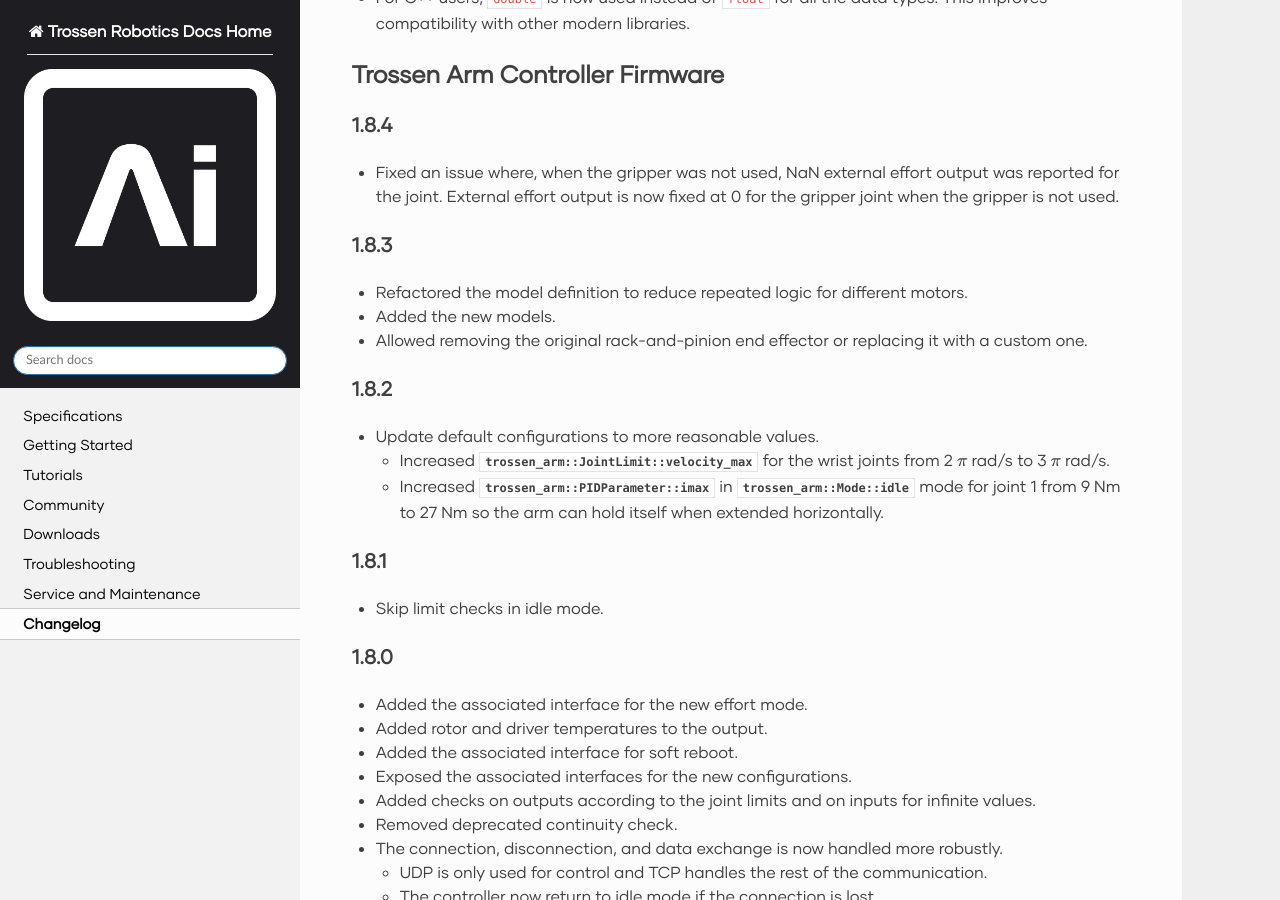
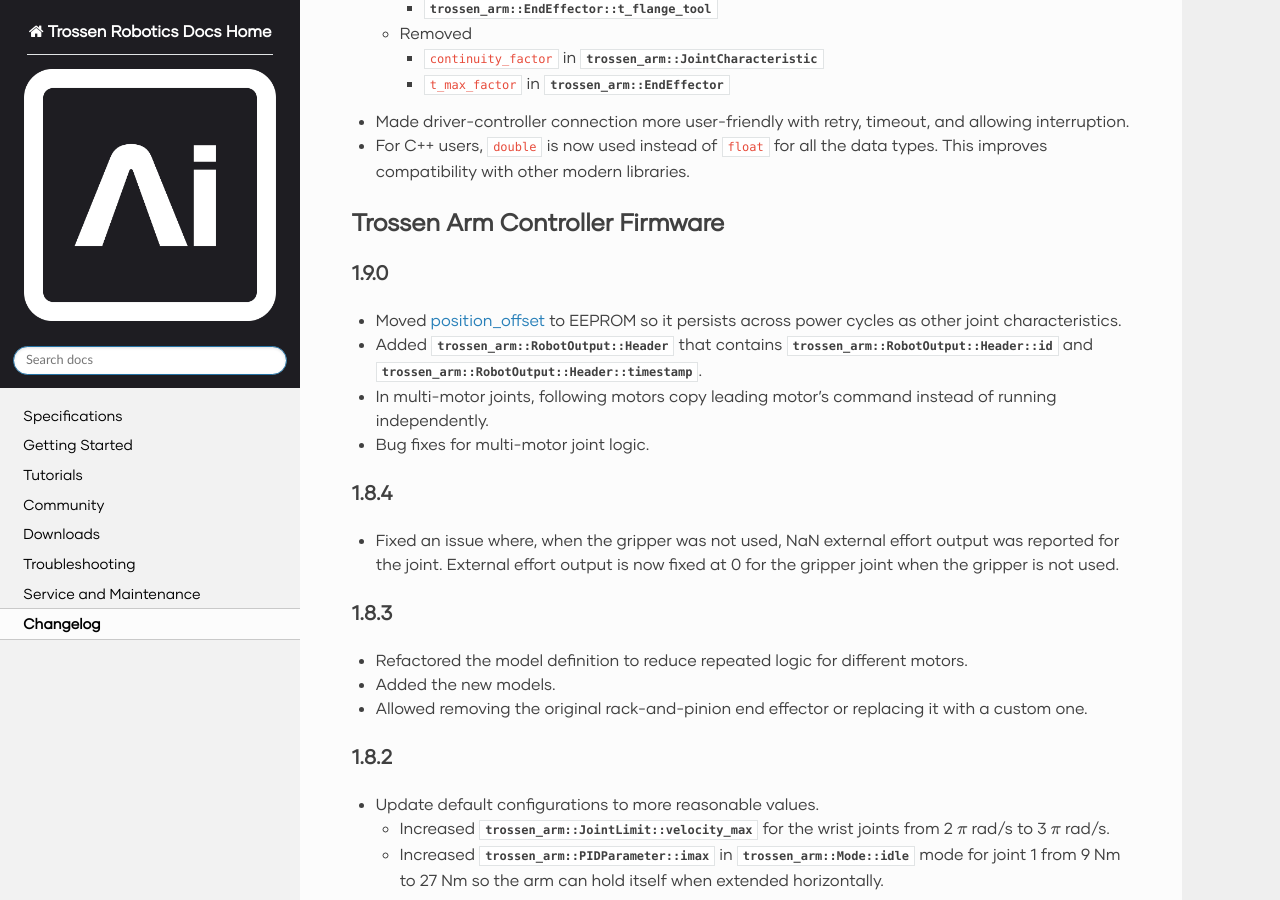
Before and after one commit to TrossenRobotics/trossen_arm, a Sphinx documentation site: the page built from docs/changelog.rst, in a window 1280 px wide and 900 px high, scrolled down 4151 px. Built offline with Sphinx 7.4.7 and the Read the Docs theme 3.1.0, drawn with Linux system fonts in a browser that asks for light colours; some web fonts are replaced; pages that are not in the unit, such as notebooks, are missing from menus; some of the changed text lies outside the part shown.

Commit message:
updated changelog

```diff
--- a/docs/changelog.rst
+++ b/docs/changelog.rst
@@ -4,6 +4,12 @@ Changelog
 
 Trossen Arm Driver
 ==================
+
+1.9.0
+-----
+
+- Moved :ref:`getting_started/configuration:position_offset` to EEPROM so it persists across power cycles as other joint characteristics.
+- Added :class:`trossen_arm::RobotOutput::Header` that contains :class:`trossen_arm::RobotOutput::Header::id` and :class:`trossen_arm::RobotOutput::Header::timestamp`.
 
 1.8.8
 -----
@@ -187,6 +193,14 @@ Trossen Arm Driver
 Trossen Arm Controller Firmware
 ===============================
 
+1.9.0
+-----
+
+- Moved :ref:`getting_started/configuration:position_offset` to EEPROM so it persists across power cycles as other joint characteristics.
+- Added :class:`trossen_arm::RobotOutput::Header` that contains :class:`trossen_arm::RobotOutput::Header::id` and :class:`trossen_arm::RobotOutput::Header::timestamp`.
+- In multi-motor joints, following motors copy leading motor's command instead of running independently.
+- Bug fixes for multi-motor joint logic.
+
 1.8.4
 -----
 
```
